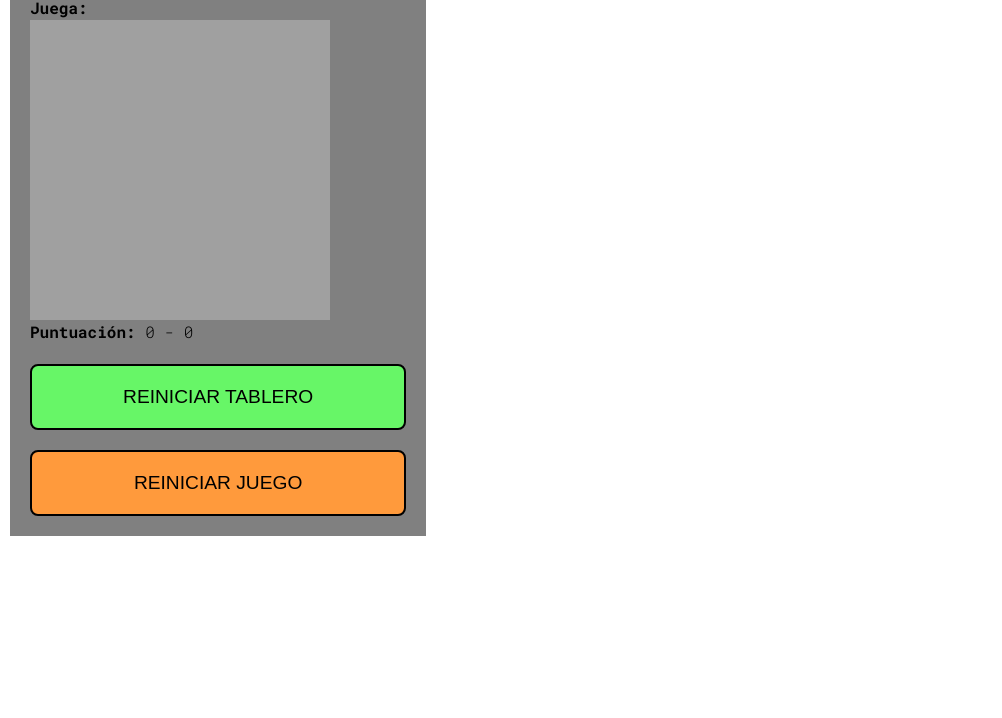
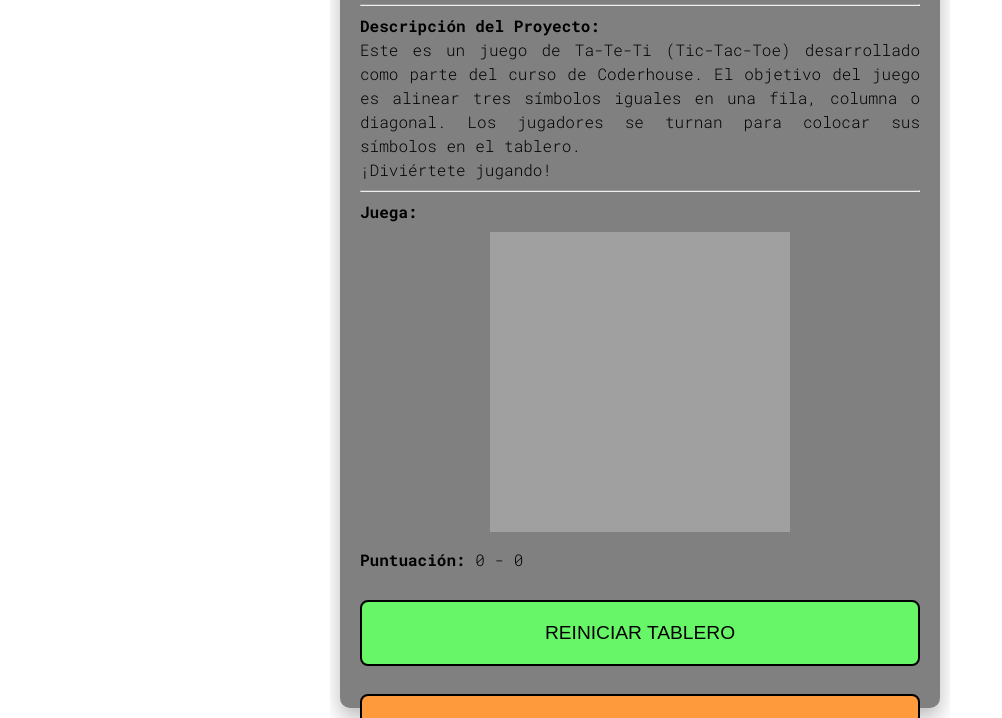
Before and after one commit to tinchods93/coderhouse-js, a plain HTML site: page index.html in a window 1280 px wide. Shown: the part 82-800 px from the top of the page, without its empty margins (0-1002 px from the left). Drawn offline with Linux system fonts and the light colour scheme.

Commit message:
agregar descripcion en html

```diff
--- a/index.html
+++ b/index.html
@@ -17,13 +17,29 @@
   <body>
     <main id="tablero">
       <h1>Ta-Te-Ti</h1>
+      <hr />
+      <div>
+        <p class="descripcion">
+          <strong>Descripción del Proyecto:</strong><br />
+          <span>
+            Este es un juego de Ta-Te-Ti (Tic-Tac-Toe) desarrollado como parte
+            del curso de Coderhouse. El objetivo del juego es alinear tres
+            símbolos iguales en una fila, columna o diagonal. Los jugadores se
+            turnan para colocar sus símbolos en el tablero. <br />¡Diviértete
+            jugando!
+          </span>
+        </p>
+      </div>
+      <hr />
       <div>
         <p>
           <strong>Juega:</strong>
           <span id="jugador-actual"></span>
         </p>
       </div>
-      <div id="tablero-juego"></div>
+      <section>
+        <div id="tablero-juego"></div>
+      </section>
       <div>
         <p id="mensaje"></p>
       </div>
--- a/styles/index.css
+++ b/styles/index.css
@@ -17,6 +17,8 @@ body {
   line-height: 1.5;
   overflow-x: hidden;
   overflow-y: auto;
+  display: flex;
+  justify-content: center;
 }
 
 img {
@@ -46,11 +48,20 @@ table {
 }
 
 #tablero {
-  width: fit-content;
-  height: fit-content;
+  max-width: 600px;
   padding: 20px;
   margin: 10px;
   background-color: grey;
+  border-radius: 10px;
+  box-shadow: 0 10px 20px rgba(0, 0, 0, 0.265);
+  display: flex;
+  flex-direction: column;
+  gap: 0.5rem;
+}
+#tablero section {
+  width: 100%;
+  display: flex;
+  justify-content: center;
 }
 
 #tablero-juego {
@@ -83,6 +94,10 @@ table {
 
 .jugador-2 {
   color: rgb(0, 0, 255);
+}
+
+.descripcion {
+  text-align: justify;
 }
 
 .boton {
```
